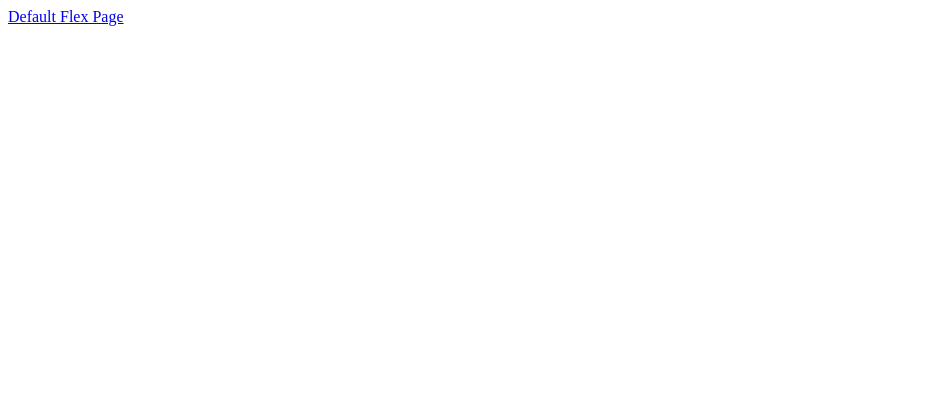
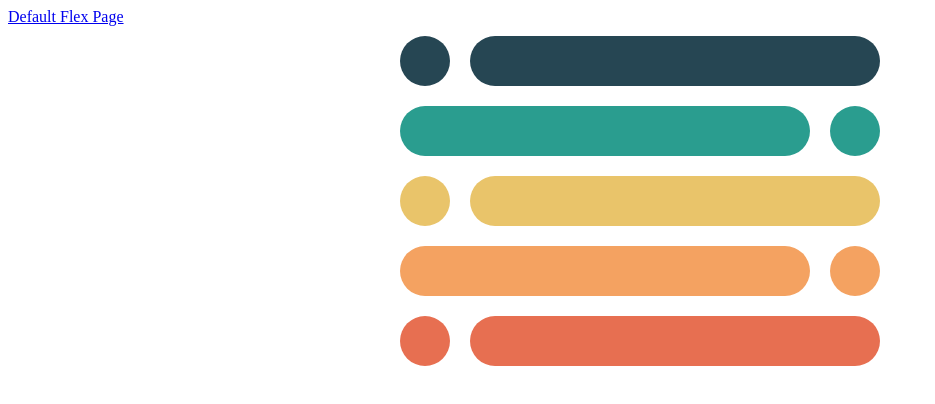
Before and after one commit to MattWill23/flexbox--1, a plain HTML site: page cute.html in a window 1280 px wide. Shown: the whole page, without its empty margins (0-935 px from the left). Drawn offline with Linux system fonts and the light colour scheme; files that its build step writes are made by us from their sources.

Commit message:
sdfsfdsfd

```diff
--- a/cute.css
+++ b/cute.css
@@ -1,10 +1,10 @@
-div[class^="cute.html"] {
+div[class^="color"] {
     display: flex;
     width: 500px;
     margin: auto;
 }
 
-div[class^="??????"] > ????? {
+div[class^="color"] > * {
     border-radius: 50px;
     height: 50px;
     width: 50px;
@@ -13,22 +13,26 @@ div[class^="??????"] > ????? {
 
 /* 2. Create two styles for the flex styles.
 One will make a circle, the other the long pill shape */
-
-
+.flexclass{
+flex: 0 1 auto;
+}
+.classflex{
+flex: 1 1 auto;
+}
 
 /* 3. Replace the ?????? with the correct selector */
-?????? > * {
+.color1 > * {
     background-color:#264653;
 }
-?????? > * {
+.color2 > * {
     background-color:#2a9d8f;
 }
-?????? > * {
+.color3 > * {
     background-color:#e9c46a;
 }
-?????? > * {
+.color4 > * {
     background-color:#f4a261;
 }
-?????? > * {
+.color5 > * {
     background-color:#e76f51;
 }
--- a/cute.html
+++ b/cute.html
@@ -5,31 +5,31 @@
     <meta charset="UTF-8">
     <meta name="viewport" content="width=device-width, initial-scale=1.0">
     <title>Cute Design</title>
-    <link rel="stylesheet" href="css/cute.css">
+    <link rel="stylesheet" href="cute.css">
 </head>
 
 <body>
     <a href="index.html">Default Flex Page</a>
 <!-- Replace the ?????? with the correct class name -->
     <div class="color1">
-        <div class="??????"></div>
-        <div class="??????"></div>
+        <div class="flexclass"></div>
+        <div class="classflex"></div>
     </div>
     <div class="color2">
-        <div class="??????"></div>
-        <div class="??????"></div>
+        <div class="classflex"></div>
+        <div class="flexclass"></div>
     </div>
     <div class="color3">
-        <div class="??????"></div>
-        <div class="??????"></div>
+        <div class="flexclass"></div>
+        <div class="classflex"></div>
     </div>
     <div class="color4">
-        <div class="??????"></div>
-        <div class="??????"></div>
+        <div class="classflex"></div>
+        <div class="flexclass"></div>
     </div>
     <div class="color5">
-        <div class="??????"></div>
-        <div class="??????"></div>
+        <div class="flexclass"></div>
+        <div class="classflex"></div>
     </div>
 </body>
 
```
Also changed, not shown: index.css (+20 -0 lines), index.html (line endings or trailing spaces).
